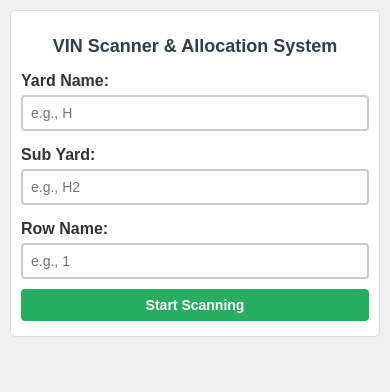
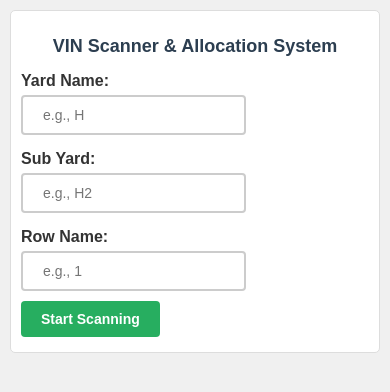
Before and after one commit to BhavyaKrishnanRNAIPL/Yard_Parking, a plain HTML site: page index.html in a window 390 px wide. Drawn offline with Linux system fonts and the light colour scheme.

Commit message:
Update index.html

```diff
--- a/index.html
+++ b/index.html
@@ -58,6 +58,10 @@
     }
 
     button {
+      width: auto;
+      max-width: 250px;
+      padding: 10px 20px;
+      box-sizing: border-box;
       background: #3498db;
       color: white;
       border: none;
@@ -210,8 +214,11 @@
     }
     @media only screen and (max-width: 600px) {
   input, button, select {
+    width: auto;
+    max-width: 250px;
+    padding: 10px 20px;
+    box-sizing: border-box;
     font-size: 14px;
-    padding: 8px;
   }
 
   .direction-btn {
```
